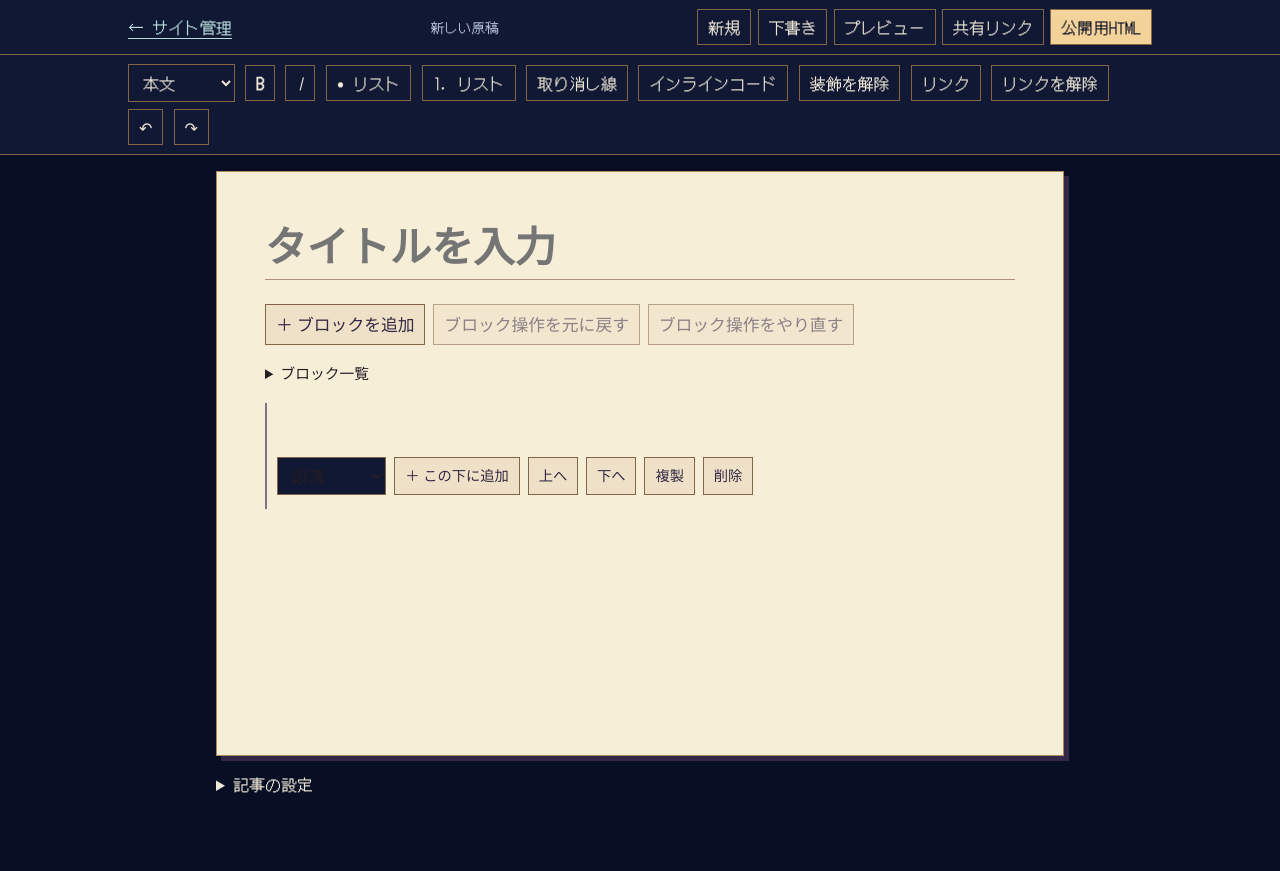
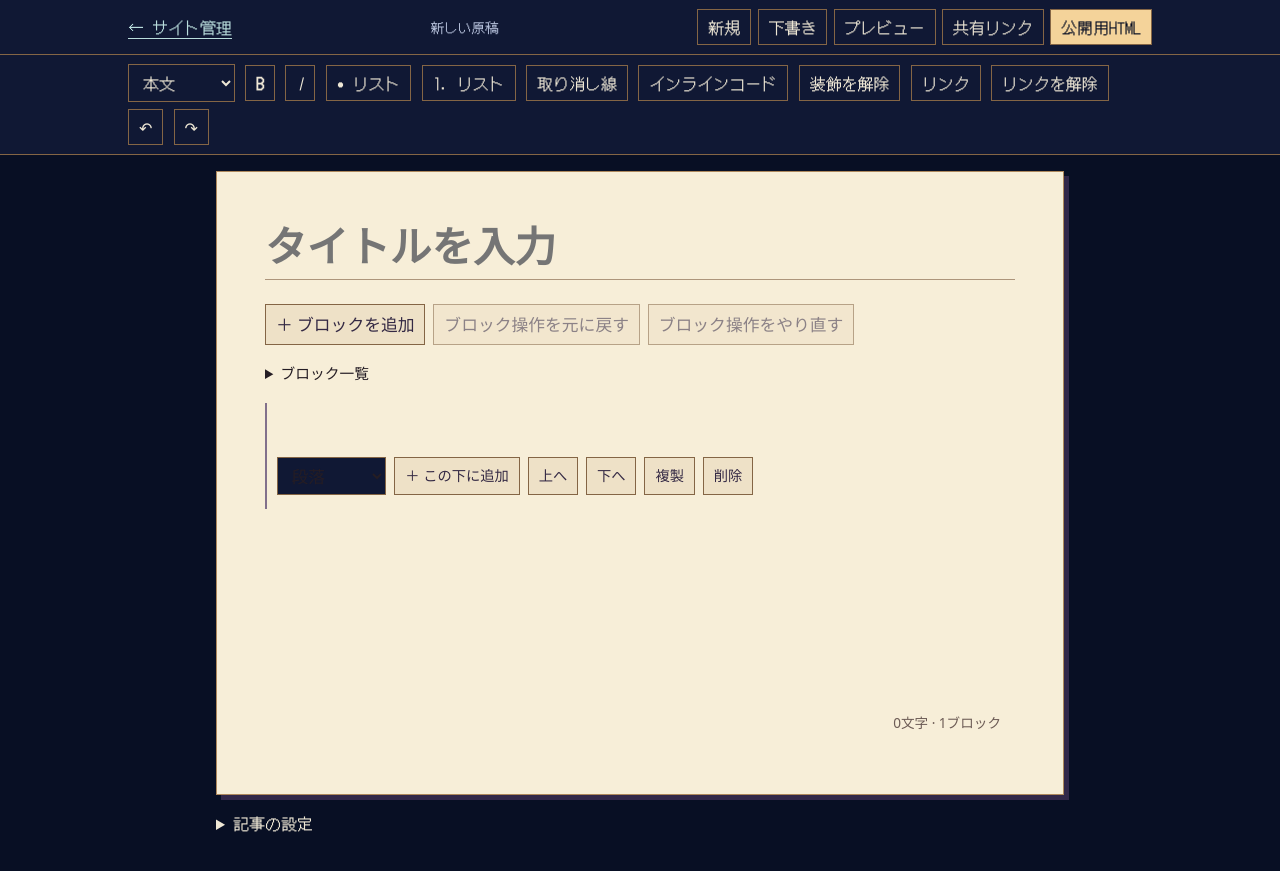
Before and after one commit to furukawa1020/MoonPress, a plain HTML site: page site/editor/write.html in a window 1280 px wide. Before the commit the page ends 845 px from the top, so only its background shows below. Drawn offline with Linux system fonts and the light colour scheme; files that its build step writes are made by us from their sources; no server answers; files whose address does not match are found by name.

Commit message:
Show body character and block counts independently of editor controls (#1493)

```diff
--- a/site/editor/write.css
+++ b/site/editor/write.css
@@ -58,3 +58,4 @@
 .writer-paper figcaption { min-height:1.6em;font-size:.9em;color:#625264;margin-top:.4rem }
 .writer-paper figcaption:empty::before { content:"画像の説明を書く";color:#857366 }
 .writer-paper :not(pre) > code { font: .95em monospace;background:#eadfc9;padding:.08rem .25rem }
+.document-count { color:#6c5b55;font-size:.85rem;text-align:right }
--- a/site/editor/write.html
+++ b/site/editor/write.html
@@ -35,6 +35,7 @@
     <div class="writer-inserter"><button type="button" id="block-add">＋ ブロックを追加</button><button type="button" id="block-undo" disabled>ブロック操作を元に戻す</button><button type="button" id="block-redo" disabled>ブロック操作をやり直す</button></div>
     <details class="writer-outline"><summary>ブロック一覧</summary><ol id="block-outline"></ol></details>
     <div id="body" aria-label="記事のブロック"></div>
+    <p id="document-count" class="document-count"></p>
   </section>
   <article id="preview" class="writer-paper" aria-label="プレビュー" hidden><h1 id="preview-title"></h1><div id="preview-body"></div></article>
   <details class="writer-options"><summary>記事の設定</summary>
--- a/site/editor/write.js
+++ b/site/editor/write.js
@@ -113,7 +113,15 @@ function save() {
   }
 }
 
+function updateCount() {
+  const fragment = blocks.read();
+  const text = fragment.textContent.replace(/\s/g, "");
+  $("document-count").textContent = Array.from(text).length.toLocaleString("ja") + "文字 · " +
+    editor.children.length + "ブロック";
+}
+
 function changed() {
+  updateCount();
   dirty = true;
   status("保存中…");
   clearTimeout(timer);
@@ -129,6 +137,7 @@ function restore(key, record) {
   kind.value = record.kind;
   blocks.reset(parse(record.body));
   setPreview(false);
+  updateCount();
   status(record.updated ? "このブラウザーに保存済み" : "新しい原稿");
   try { localStorage.setItem(lastKey, id); } catch { /* editing still works */ }
 }
@@ -368,6 +377,7 @@ async function readShared(encoded) {
 function startEditor() {
   blocks = makeBlocks(editor, changed, linkURL);
   blocks.reset(document.createDocumentFragment());
+  updateCount();
   $("workspace").hidden = false;
   try {
     const last = localStorage.getItem(lastKey);
```
